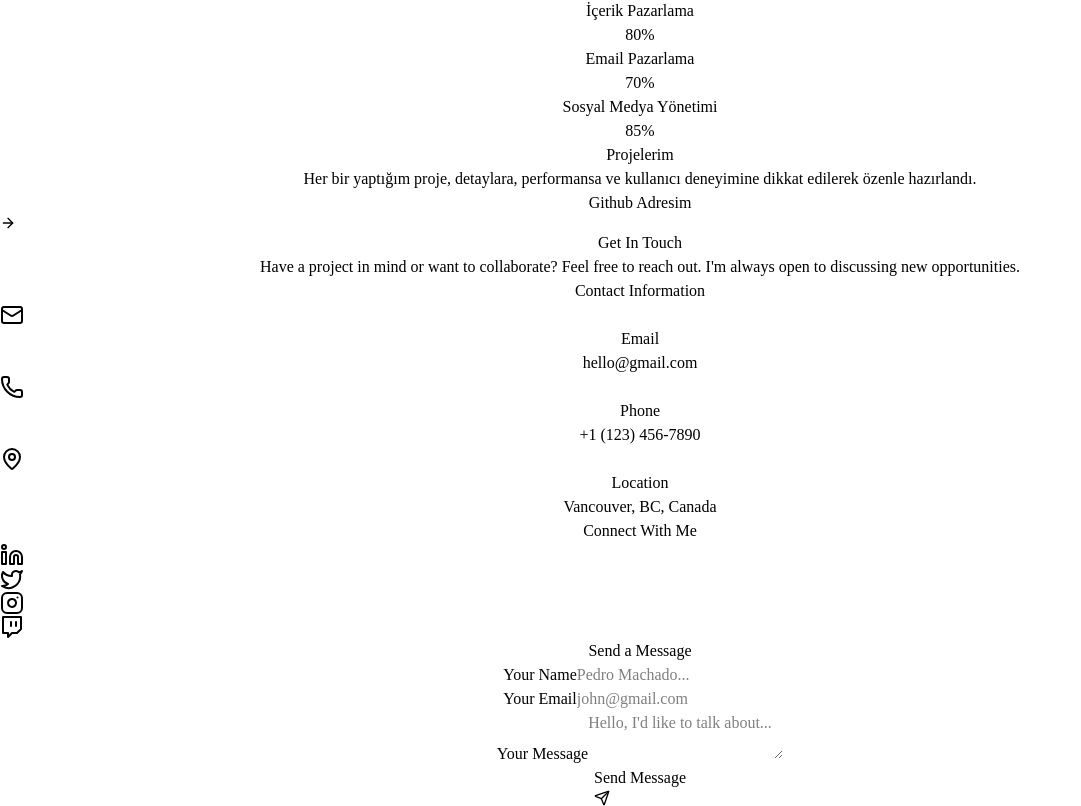
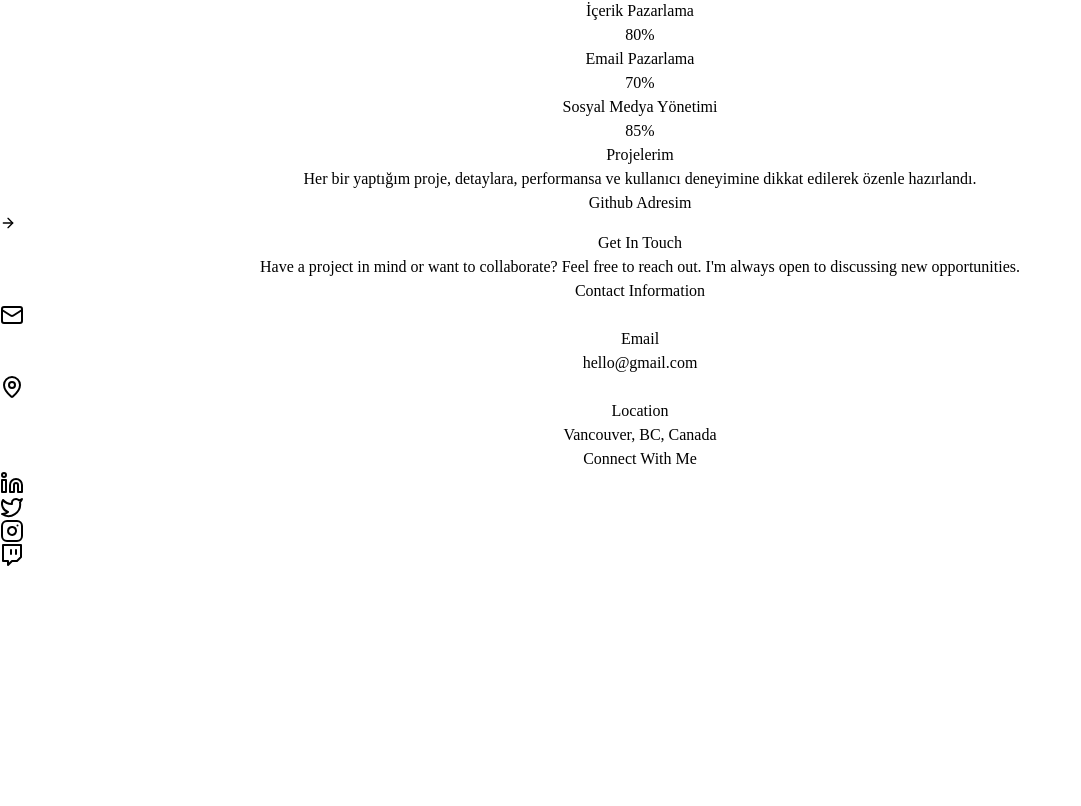
Before and after one commit to AbdullahSahin1/personelWebsite, a React (Vite) app: page / in a window 1280 px wide. Shown: the part 1617-2423 px from the top of the page, without its empty margins (0-1081 px from the left). After the commit the page ends 2184 px from the top, so only its background shows below. Built offline with nearby package versions, Linux system fonts and the light colour scheme.

Commit message:
ContactSection Düzenlendi

```diff
--- a/src/Components/ContactSection.jsx
+++ b/src/Components/ContactSection.jsx
@@ -64,18 +64,8 @@ export const ContactSection = () => {
                 </div>
               </div>
               <div className="flex items-start space-x-4">
-                <div className="p-3 rounded-full bg-primary/10">
-                  <Phone className="h-6 w-6 text-primary" />{" "}
-                </div>
-                <div>
-                  <h4 className="font-medium"> Phone</h4>
-                  <a
-                    href="tel:+11234567890"
-                    className="text-muted-foreground hover:text-primary transition-colors"
-                  >
-                    +1 (123) 456-7890
-                  </a>
-                </div>
+
+
               </div>
               <div className="flex items-start space-x-4">
                 <div className="p-3 rounded-full bg-primary/10">
@@ -109,78 +99,7 @@ export const ContactSection = () => {
             </div>
           </div>
 
-          <div
-            className="bg-card p-8 rounded-lg shadow-xs"
-            onSubmit={handleSubmit}
-          >
-            <h3 className="text-2xl font-semibold mb-6"> Send a Message</h3>
 
-            <form className="space-y-6">
-              <div>
-                <label
-                  htmlFor="name"
-                  className="block text-sm font-medium mb-2"
-                >
-                  {" "}
-                  Your Name
-                </label>
-                <input
-                  type="text"
-                  id="name"
-                  name="name"
-                  required
-                  className="w-full px-4 py-3 rounded-md border border-input bg-background focus:outline-hidden foucs:ring-2 focus:ring-primary"
-                  placeholder="Pedro Machado..."
-                />
-              </div>
-
-              <div>
-                <label
-                  htmlFor="email"
-                  className="block text-sm font-medium mb-2"
-                >
-                  {" "}
-                  Your Email
-                </label>
-                <input
-                  type="email"
-                  id="email"
-                  name="email"
-                  required
-                  className="w-full px-4 py-3 rounded-md border border-input bg-background focus:outline-hidden foucs:ring-2 focus:ring-primary"
-                  placeholder="john@gmail.com"
-                />
-              </div>
-
-              <div>
-                <label
-                  htmlFor="message"
-                  className="block text-sm font-medium mb-2"
-                >
-                  {" "}
-                  Your Message
-                </label>
-                <textarea
-                  id="message"
-                  name="message"
-                  required
-                  className="w-full px-4 py-3 rounded-md border border-input bg-background focus:outline-hidden foucs:ring-2 focus:ring-primary resize-none"
-                  placeholder="Hello, I'd like to talk about..."
-                />
-              </div>
-
-              <button
-                type="submit"
-                disabled={isSubmitting}
-                className={cn(
-                  "cosmic-button w-full flex items-center justify-center gap-2"
-                )}
-              >
-                {isSubmitting ? "Sending..." : "Send Message"}
-                <Send size={16} />
-              </button>
-            </form>
-          </div>
         </div>
       </div>
     </section>
```
